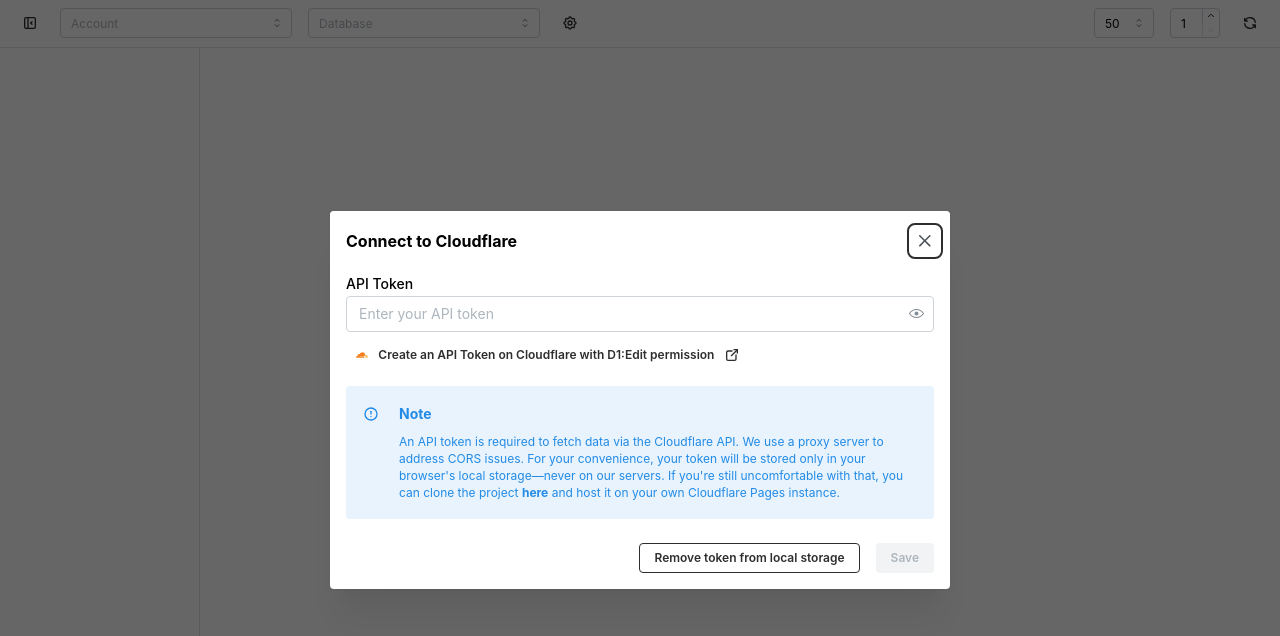
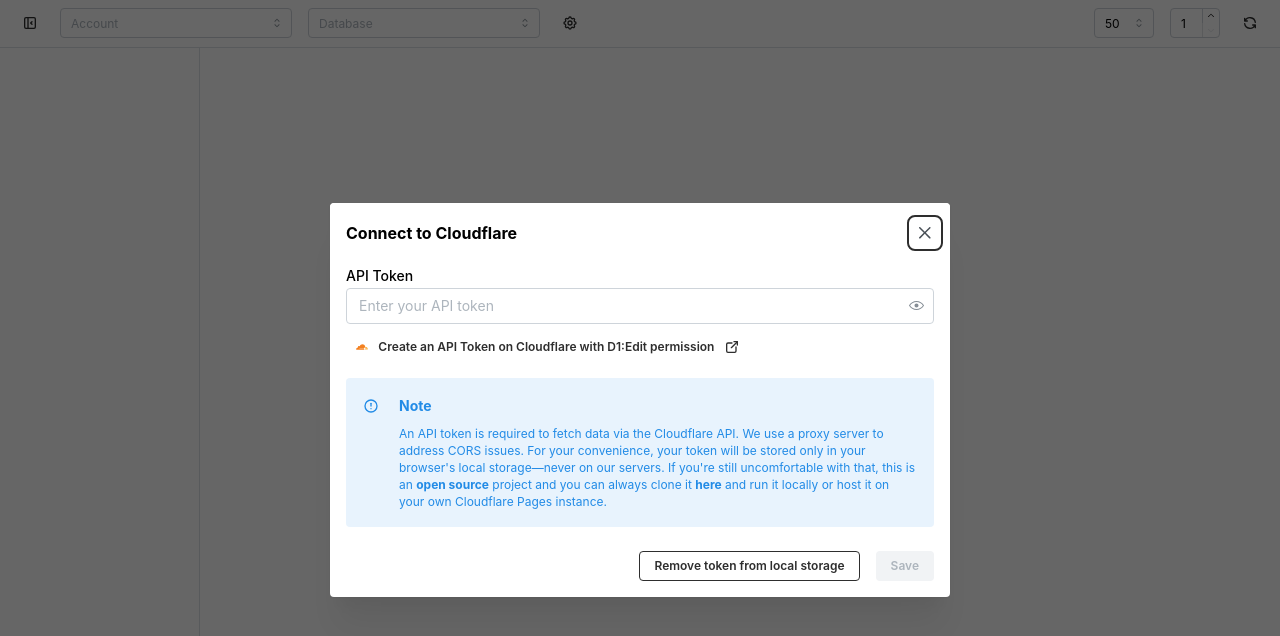
Before and after one commit to zoubingwu/cloudflare-d1-viewer, a React (Vite) app: page / in a window 1280 px wide. Shown: the top 636 px of the page. Built offline with nearby package versions, Linux system fonts and the light colour scheme.

Commit message:
feat: update CORS message to clarify open source nature and hosting options

```diff
--- a/src/App.tsx
+++ b/src/App.tsx
@@ -372,7 +372,8 @@
               use a proxy server to address CORS issues. For your convenience,
               your token will be stored only in your browser's local
               storage—never on our servers. If you're still uncomfortable with
-              that, you can clone the project{" "}
+              that, this is an <b>open source</b> project and you can always
+              clone it{" "}
               <Anchor
                 href="https://github.com/zoubingwu/cloudflare-d1-viewer"
                 target="_blank"
@@ -381,7 +382,8 @@
               >
                 here
               </Anchor>{" "}
-              and host it on your own Cloudflare Pages instance.
+              and run it locally or host it on your own Cloudflare Pages
+              instance.
             </Text>
           </Alert>
 
```
